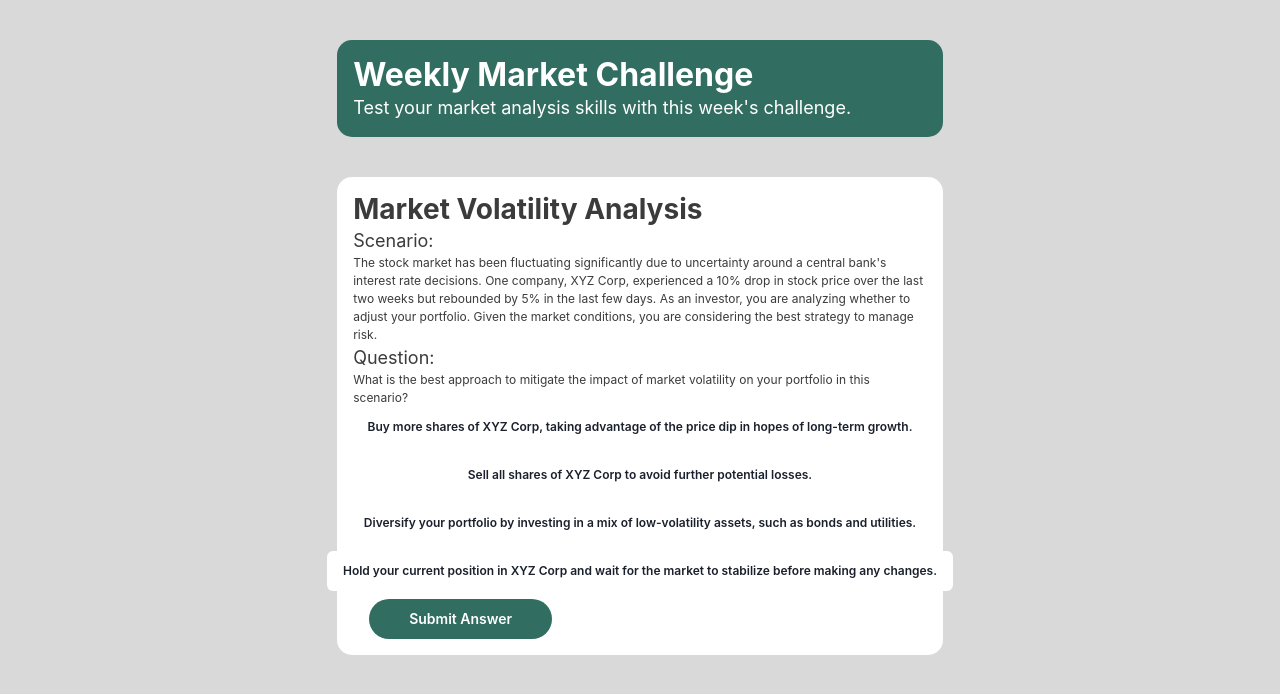
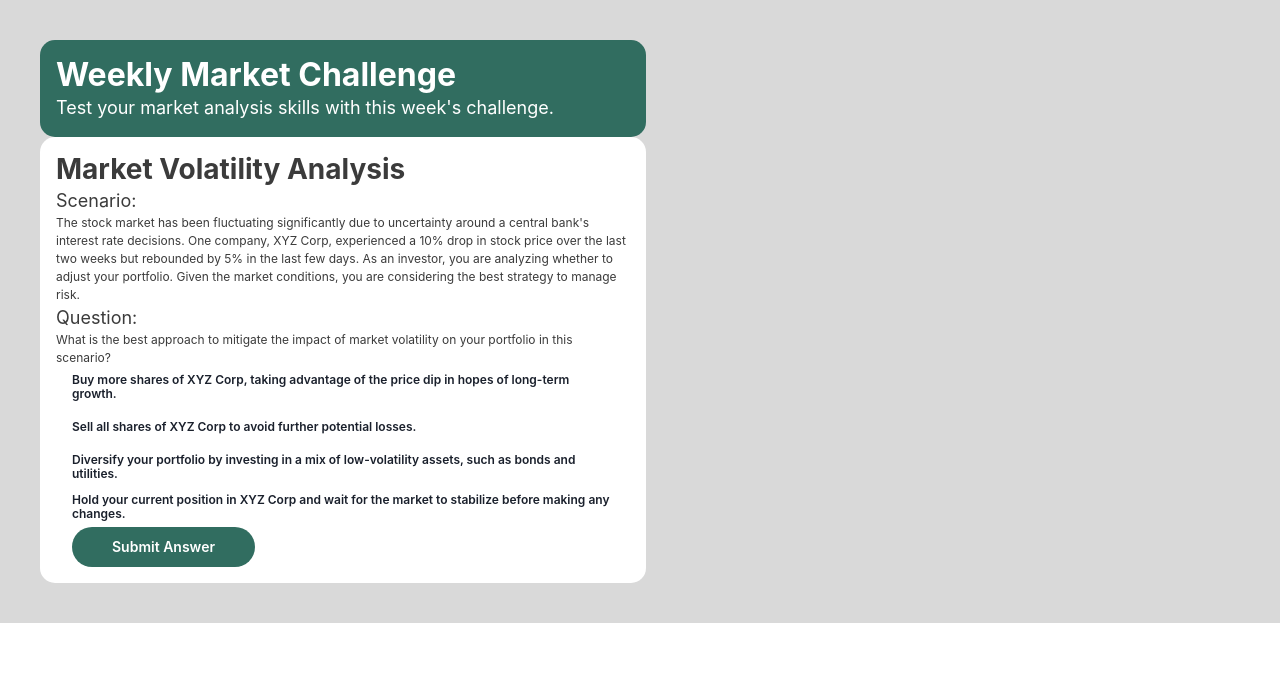
Before and after one commit to FinSimIQ/fin-sim-web-app, a React (Vite) app: page /challenges in a window 1280 px wide. Shown: the top 694 px of the page. Built offline with nearby package versions, Linux system fonts and the light colour scheme; a web font is replaced by a local one.

Commit message:
text stays in button and started useState

```diff
--- a/src/screens/Challenges.jsx
+++ b/src/screens/Challenges.jsx
@@ -1,16 +1,48 @@
-import { Text, Container, Heading, VStack, Button } from "@chakra-ui/react";
+import {
+  Text,
+  Container,
+  Heading,
+  VStack,
+  Button,
+  Flex,
+} from "@chakra-ui/react";
+import React, { useState } from "react";
 
 const Challenges = (props) => {
+  // for question 1
+  const [selectedAnswer1, setSelectedAnswer1] = useState(null);
+  const [isSelected1, setIsSubmitted1] = useState(false);
+
+  // Assign the correct answer for question 1 to check later
+  const correctAnswer1 = "2";
+
+  // Handle answer selection
+  const handleAnswerClick = (answer) => {
+    if (!isSubmitted) {
+      setSelectedAnswer(answer);
+    }
+  };
+
+  // Handle submission
+  const handleSubmit = () => {
+    setIsSubmitted(true);
+  };
+
   return (
-    <Container bg="#D9D9D9" m={0} maxW="container.2xl" height="100vh">
-      <VStack padding="10" spacing="10">
+    <Flex bg="#D9D9D9">
+      <Flex
+        padding="10"
+        spacing="10"
+        flexDirection={"column"}
+        direction={"LTR"}
+      >
         <Container bg="#316D60" color="#FFFFFF" borderRadius="15" padding="4">
           <Heading fontSize="32px">Weekly Market Challenge</Heading>
           <Text fontSize="18px">
             Test your market analysis skills with this week's challenge.
           </Text>
         </Container>
-        // Question Container 1
+        {/* Question Container 1 */}
         <Container bg="#FFFFFF" color="#3B3B3B" borderRadius="15" padding="4">
           <Heading fontSize="28px">Market Volatility Analysis</Heading>
           <Text fontSize="18px">Scenario:</Text>
@@ -28,7 +60,7 @@ const Challenges = (props) => {
             What is the best approach to mitigate the impact of market
             volatility on your portfolio in this scenario?
           </Text>
-          <VStack>
+          <Flex flexDirection={"column"} direction={"LTR"} flexWrap={true}>
             <Button
               bg="#FFFFFF"
               borderColor="#E3E3E3"
@@ -38,8 +70,11 @@ const Challenges = (props) => {
                 transform: "scale(0.98)",
                 borderColor: "#51B276",
               }}
+              display="inline-block"
+              overflow="hidden"
+              whiteSpace="normal"
             >
-              <Text fontSize="12px" textAlign="right">
+              <Text fontSize="12px" textAlign="left">
                 Buy more shares of XYZ Corp, taking advantage of the price dip
                 in hopes of long-term growth.
               </Text>
@@ -53,9 +88,11 @@ const Challenges = (props) => {
                 transform: "scale(0.98)",
                 borderColor: "#51B276",
               }}
-              maxW="xl"
+              display="inline-block"
+              overflow="hidden"
+              whiteSpace="normal"
             >
-              <Text fontSize="12px" textAlign="right">
+              <Text fontSize="12px" textAlign="left">
                 Sell all shares of XYZ Corp to avoid further potential losses.
               </Text>
             </Button>
@@ -68,8 +105,11 @@ const Challenges = (props) => {
                 transform: "scale(0.98)",
                 borderColor: "#51B276",
               }}
+              display="inline-block"
+              overflow="hidden"
+              whiteSpace="normal"
             >
-              <Text fontSize="12px" textAlign="right">
+              <Text fontSize="12px" textAlign="left">
                 Diversify your portfolio by investing in a mix of low-volatility
                 assets, such as bonds and utilities.
               </Text>
@@ -83,8 +123,11 @@ const Challenges = (props) => {
                 transform: "scale(0.98)",
                 borderColor: "#51B276",
               }}
+              display="inline-block"
+              overflow="hidden"
+              whiteSpace="normal"
             >
-              <Text fontSize="12px" textAlign="right">
+              <Text fontSize="12px" textAlign="left">
                 Hold your current position in XYZ Corp and wait for the market
                 to stabilize before making any changes.
               </Text>
@@ -97,15 +140,19 @@ const Challenges = (props) => {
                 color="#FFFFFF"
                 borderRadius="20"
                 fontSize="14px"
+                display="inline-block"
+                overflow="hidden"
+                whiteSpace="normal"
+                onClick={handleSubmit}
               >
                 Submit Answer
               </Button>
             </Container>
-          </VStack>
+          </Flex>
         </Container>
-        // Question Container 2 // Question Container 3
-      </VStack>
-    </Container>
+        {/*// Question Container 2 // Question Container 3*/}
+      </Flex>
+    </Flex>
   );
 };
 
```
